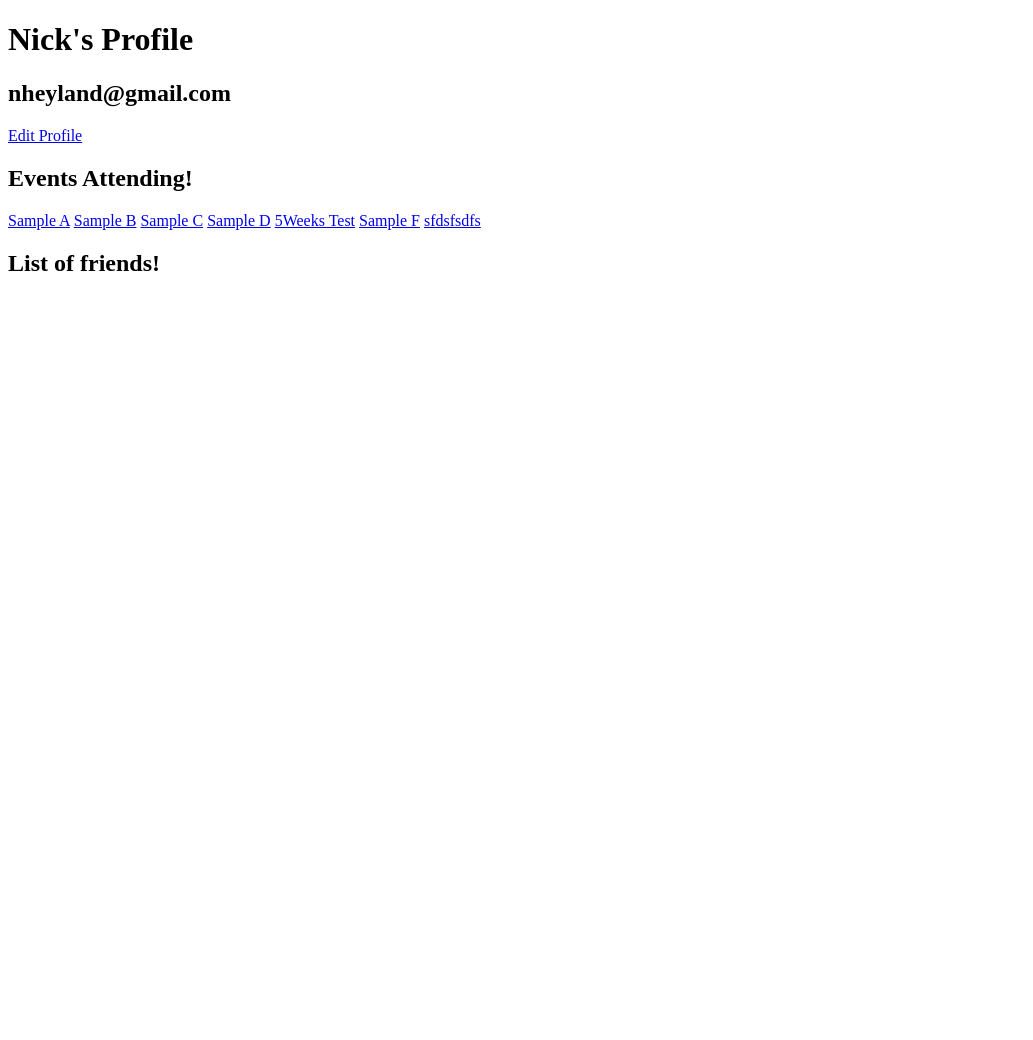
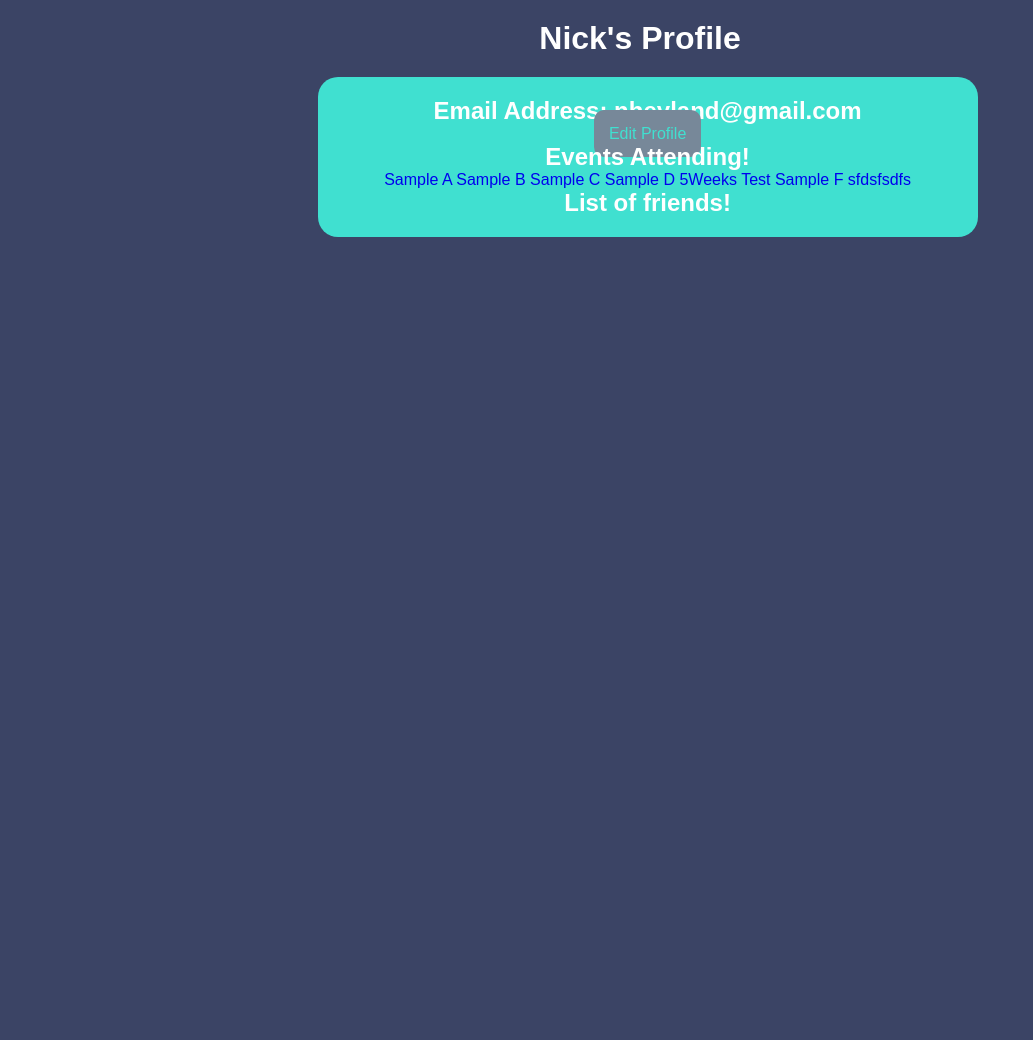
Before and after one commit to nheyland/MyWeek, a Django app: template social/templates/social/profile.html in a window 1280 px wide. Shown: the whole page, without its empty margins (0-1033 px from the left). Before the commit the page ends 271 px from the top, so only its background shows below. Run offline with Django 3.2, Linux system fonts and the light colour scheme; the template is opened without the code that fills it: values that come from a table or form of the project are taken from there, others are empty; data comes from the database, SQL or seed files in the repository; parts of the project's set-up code (start-up, migrations or seed data) failed here and were passed over.

```diff
--- a/login/templates/index.html
+++ b/login/templates/index.html
@@ -6,7 +6,6 @@
 {% load static %}
 <title>My Week Login</title>
 <link rel="stylesheet" href="{% static 'css/login_style.css' %}" />
-<script src="{% static 'js/app.js' %}"></script>
 </head>
 
 <body>
@@ -23,7 +22,7 @@
         |______\___/ \__, |_|_| |_|
                     __/ |
                     |___/          -->
-                <button type="button" class="switcher-login">
+                <button type="button" class="switcher switcher-login">
                     Login
                     <span class="underline"></span>
                 </button>
@@ -86,6 +85,7 @@
             </div>
         </div>
     </section>
+    <script src="{% static 'js/app.js' %}"></script>
 </body>
 
 </html>
--- a/planner/static/css/style.css
+++ b/planner/static/css/style.css
@@ -214,7 +214,7 @@ html {
   flex-direction: column;
   line-height: 0;
   overflow: hidden;
-  border-radius: 0.6rem 0 0.6rem 0;
+  border-radius: 5px;
   border: 0.1rem solid #0b181e;
   margin: 0 1rem;
   padding: 1rem;
@@ -228,6 +228,7 @@ html {
 #form_pop_up input[type=datetime-local] {
   font-size: 0.8rem;
   margin-bottom: 1rem;
+  border-radius: 5px;
 }
 #form_pop_up i {
   margin-bottom: 1rem;
--- /dev/null
+++ b/social/static/css/social_style.css
@@ -0,0 +1,30 @@
+*{
+    margin: 0px;
+    padding: 0px;
+}
+.container{
+    height: 1000px;
+    padding: 20px;
+    background: #3b4465;
+    font-family: sans-serif;
+    color: white;
+    text-align: center;
+}
+.profile{
+    width: 50%;
+    margin: 20px 0% 20px 24%;
+    text-align: center;
+    border-radius: 20px;
+    padding: 20px;
+    background-color: turquoise;
+}
+a{
+    text-decoration: none;
+}
+.button{
+    margin: 10px;
+    padding: 15px;
+    border-radius: 10px;
+    background: lightslategray;
+    color: turquoise;
+}
--- a/social/templates/social/profile.html
+++ b/social/templates/social/profile.html
@@ -1,17 +1,22 @@
 <!DOCTYPE html>
 <html lang="en">
+{% load static%}
+
 <head>
     <meta charset="UTF-8">
     <meta http-equiv="X-UA-Compatible" content="IE=edge">
     <meta name="viewport" content="width=device-width, initial-scale=1.0">
+    <link rel="stylesheet" href="{% static 'css/social_style.css' %}" />
     <title>{{ viewUser.first_name }}'s Profile</title>
 </head>
 <body>
+    <div class="container">
         <h1>{{ viewUser.first_name }}'s Profile</h1>
-    <h2>{{ viewUser.email }}</h2>
+        <div class="profile">
+            <h2>Email Address: {{ viewUser.email }}</h2>
             {% if viewUser.id == currentUser.id %}
             <h2>{{ viewUser.phone }}</h2>
-    <a href="{% url 'editProfile' viewUser.id %}">Edit Profile</a>
+            <a href="{% url 'editProfile' viewUser.id %}" role="button" class="button">Edit Profile</a>
             {% endif %}
 
             <h2>Events Attending!</h2>
@@ -34,5 +39,7 @@
                     <li>{{ friend.first_name }} {{ friend.last_name }}</li>
                 {% endfor %}
             </ul>
+        </div>
+    </div>
 </body>
 </html>
```
Lines whose indentation alone changed are shown as unchanged.
